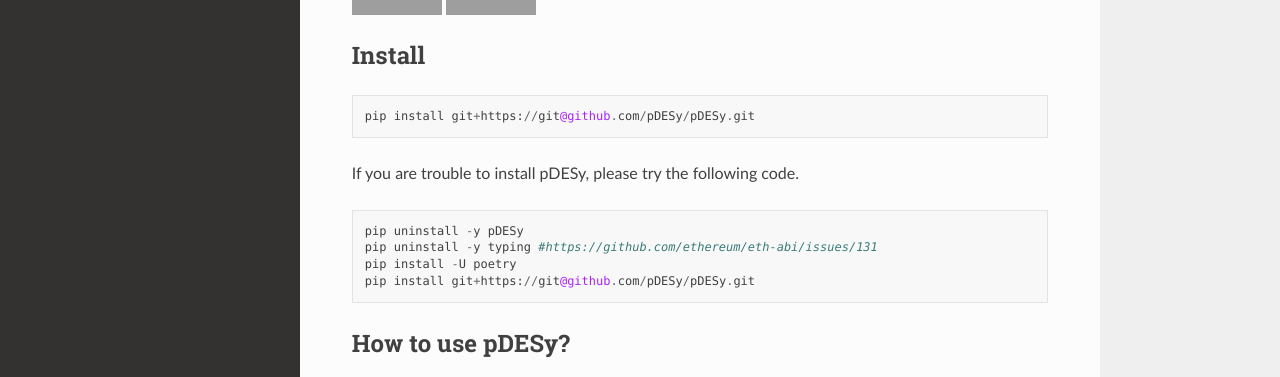
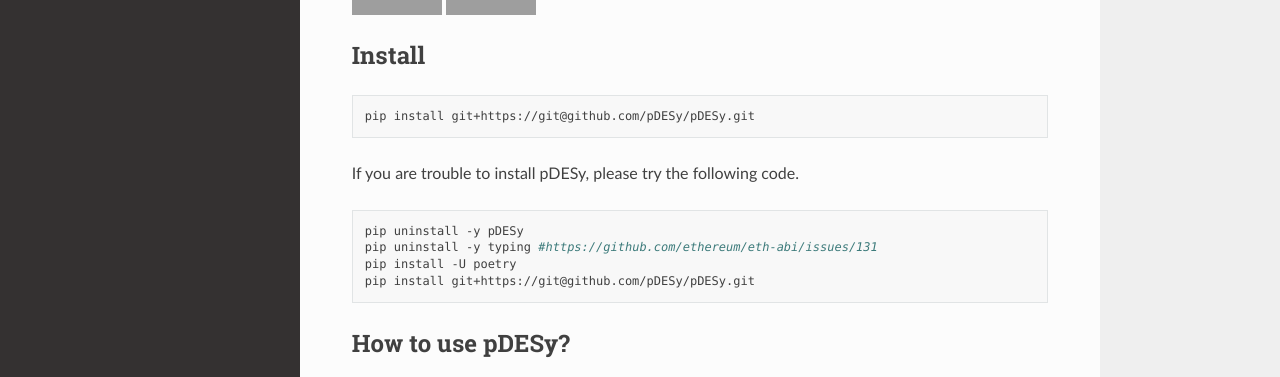
Before and after one commit to pDESy/pDESy, a Sphinx documentation site: the page built from docs/index.rst, in a window 1280 px wide and 900 px high. Shown: the part 285-662 px from the top of the window. Built offline with Sphinx 7.4.7 and the Read the Docs theme 2.0.0, drawn with Linux system fonts in a browser that asks for light colours; grey boxes are pictures that could not be loaded.

Commit message:
bug fix of 'make html' of Sphinx

```diff
--- a/docs/index.rst
+++ b/docs/index.rst
@@ -19,14 +19,14 @@
 Install
 --------
 
-.. code-block::
+.. code-block:: bash
 
    pip install git+https://git@github.com/pDESy/pDESy.git
 
 
 If you are trouble to install pDESy, please try the following code.
 
-.. code-block::
+.. code-block:: bash
 
    pip uninstall -y pDESy
    pip uninstall -y typing #https://github.com/ethereum/eth-abi/issues/131
```
Also changed, not shown: docs/modules.rst (deleted, +0 -7 lines).
